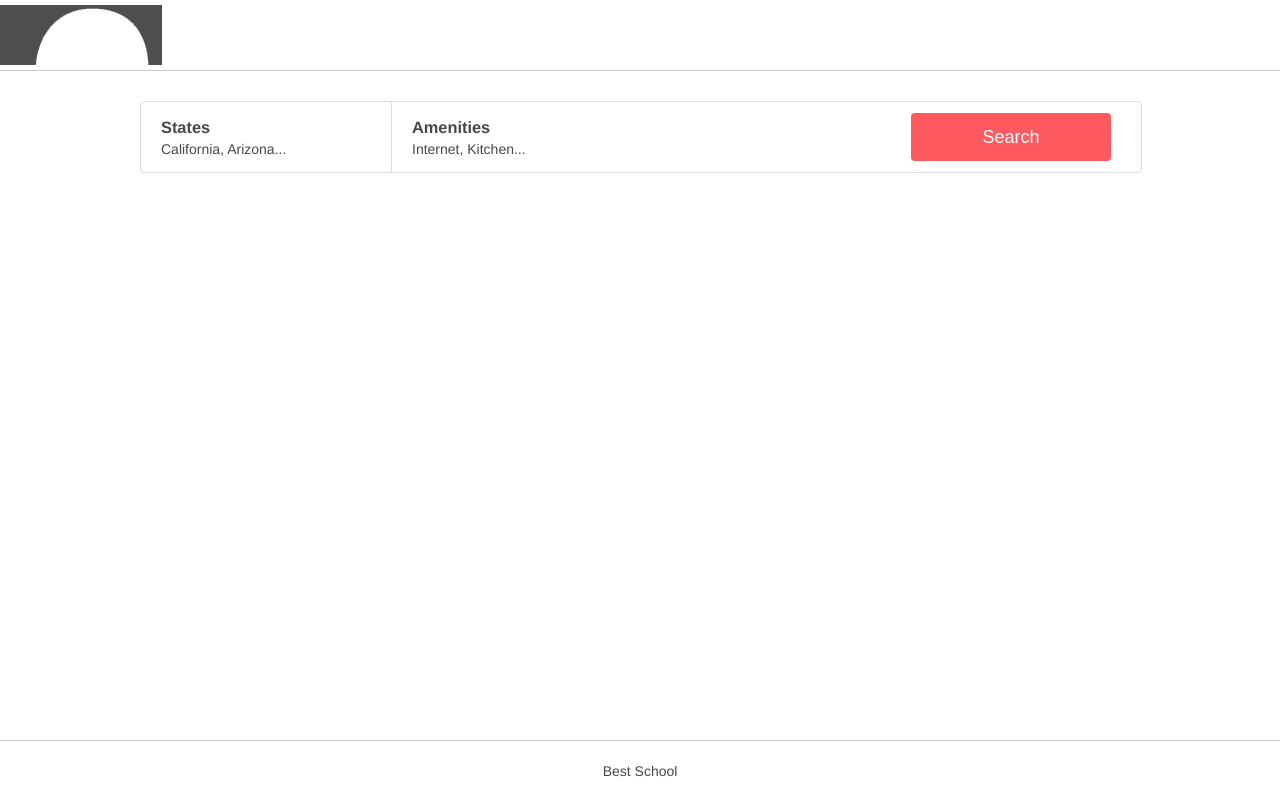
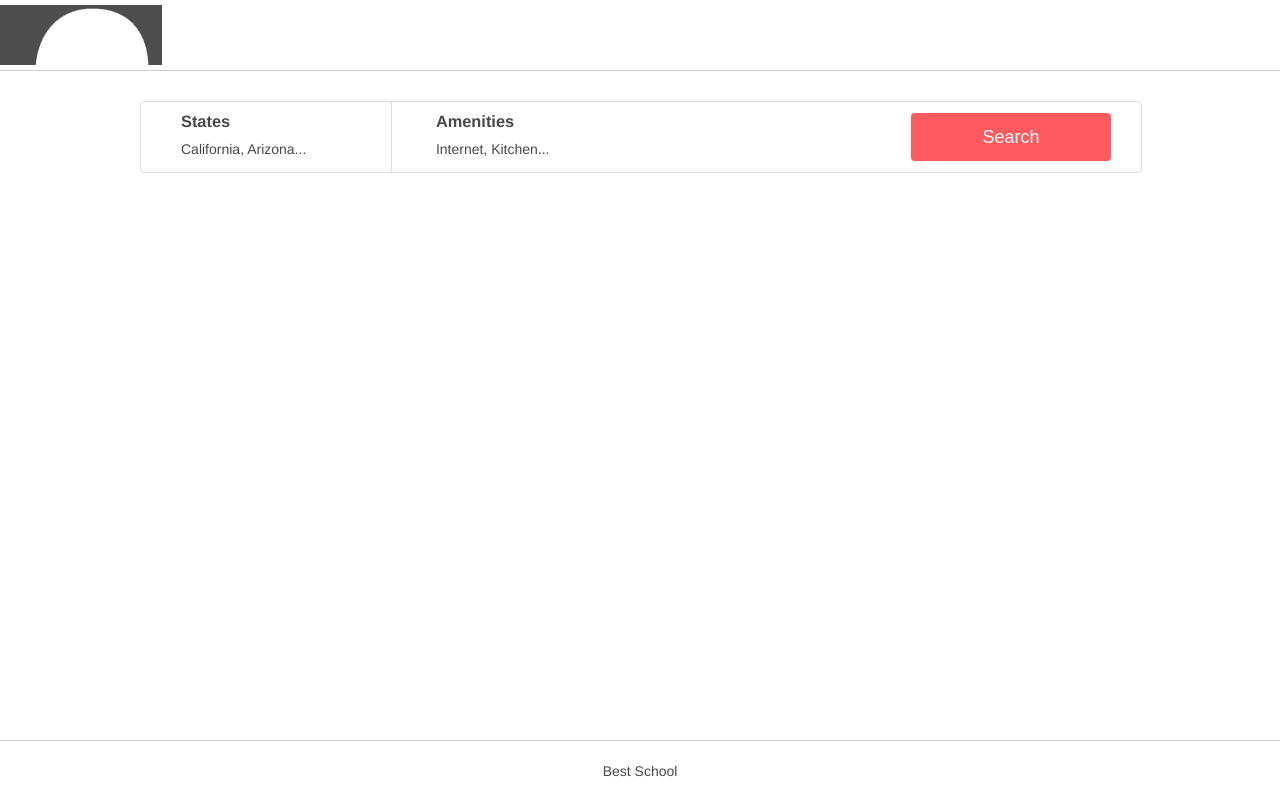
Before and after one commit to aidookingsley/AirBnB_clone, a plain HTML site: page web_static/5-index.html in a window 1280 px wide. Drawn offline with Linux system fonts and the light colour scheme.

Commit message:
Update 5-filters.css

```diff
--- a/web_static/styles/5-filters.css
+++ b/web_static/styles/5-filters.css
@@ -1,51 +1,56 @@
 .filters {
-    background: white;
+  background-color: white;
   height: 70px;
   width: 100%;
-    border: 1px solid #DDDDDD;
+  border: 1px solid #dddddd;
   border-radius: 4px;
-    display: flex;
-    align-items: center;
-    justify-content: flex-start;
+  position: relative;
 }
 
 .filters button {
   font-size: 18px;
-    background-color: #FF5A5F;
-    color: #FFFFFF;
+  background-color: #ff5a5f;
+  color: #ffffff;
   height: 48px;
   width: 20%;
-    border: none;
+  border: 0px;
   border-radius: 4px;
   margin-right: 30px;
-    margin-left: auto;
-    outline: none;
+  position: absolute;
+  left: 80%;
+  transform: translateX(-30px);
+  margin-top: 11px;
 }
 
 .filters button:hover {
   opacity: 0.9;
 }
 
-.locations, .amenities {
+.locations,
+.amenities {
+  display: inline-block;
   height: 100%;
   width: 25%;
-    display: flex;
-    flex-direction: column;
-    justify-content: center;
-    position: relative;
 }
 
 .locations {
-    border-right: 1px solid #DDDDDD;
+  border-right: 1px solid #dddddd;
 }
 
-.locations h3, .amenities h3 {
+.locations h3,
+.amenities h3 {
   font-weight: 600;
-    margin: 0 0 2px 20px;
 }
 
-.locations h4, .amenities h4 {
+.locations h4,
+.amenities h4 {
   font-weight: 400;
   font-size: 14px;
-    margin: 2px 0 0 20px;
 }
+
+.locations h3,
+.amenities h3,
+.locations h4,
+.amenities h4 {
+  margin: 10px 0px 0px 40px;
+}
```
Lines whose indentation alone changed are shown as unchanged.
